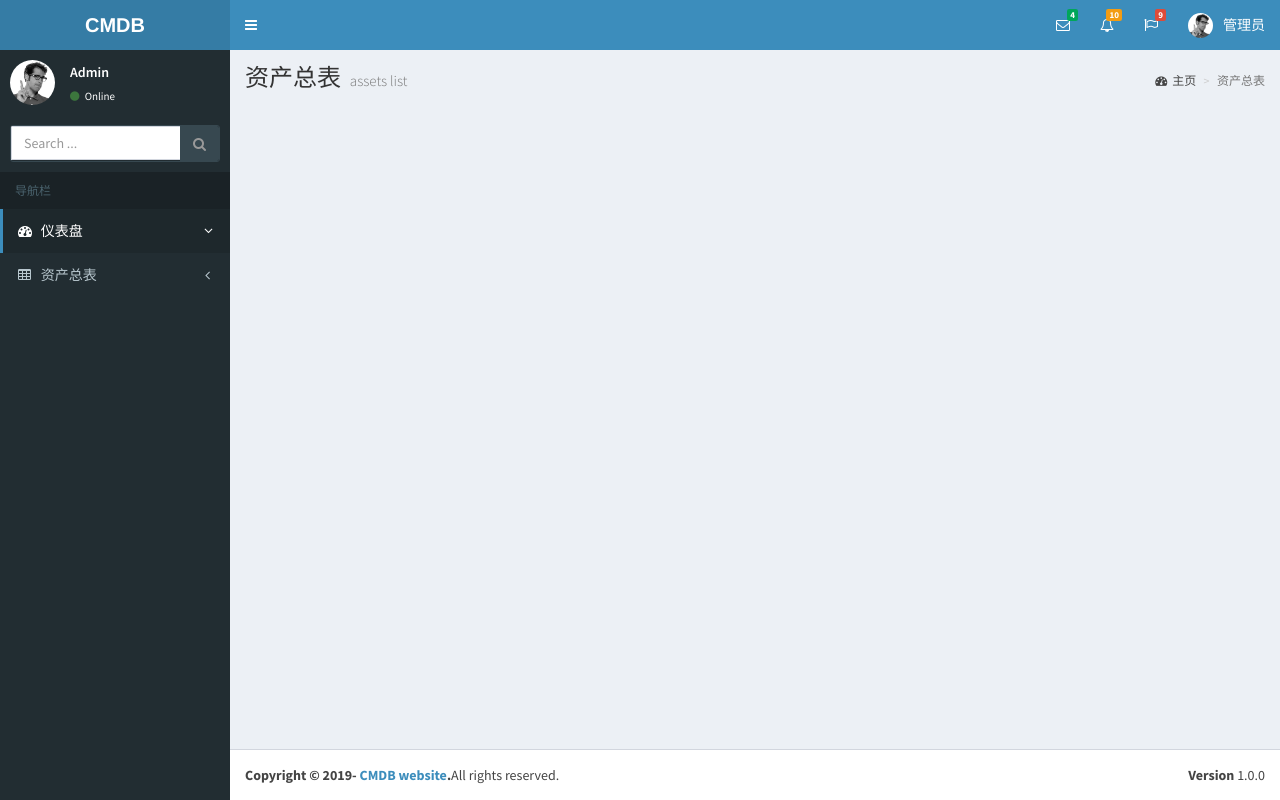
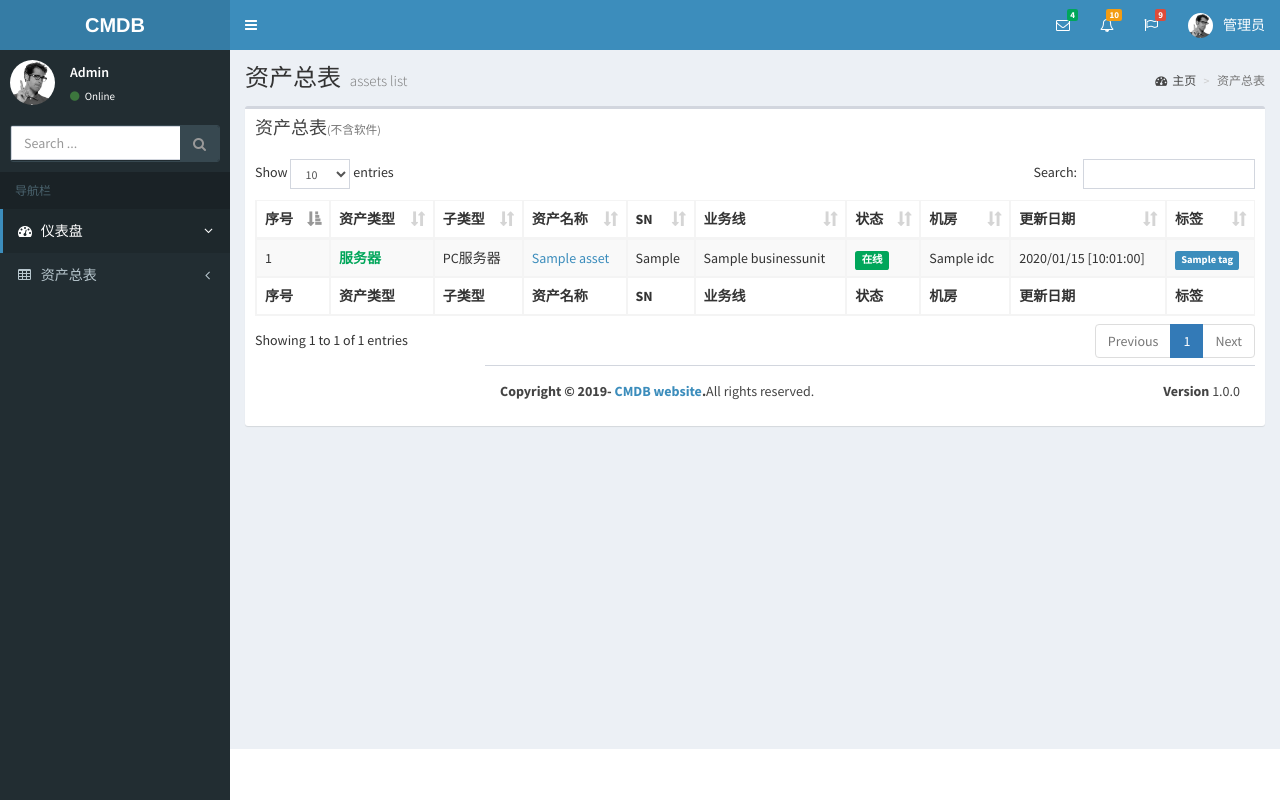
Before and after one commit to xrongxing/cmdb_layer, a Django app: page /assets/index/ in a window 1280 px wide. Run offline with Django 3.2, Linux system fonts and the light colour scheme; tables that the repository leaves empty hold one stand-in row (values such as "Sample post"); some libraries are stand-ins or nearby versions.

Commit message:
index.html add assets list table, use dataTables plugins

```diff
--- a/assets/templates/assets/base.html
+++ b/assets/templates/assets/base.html
@@ -141,7 +141,7 @@
     <div class="pull-right hidden-xs">
     <b>Version</b> 1.0.0
     </div>
-    <strong>Copyright &copy; 2019- <a href="http://127.0.0.1/58014" target="_blank">CMDB website</a>.</strong>All rights reserved.
+    <strong>Copyright &copy; 2019- <a href="http://192.168.1.209:58014/assets/" target="_blank">CMDB website</a>.</strong>All rights reserved.
   </footer>
 </div>
 
--- a/assets/templates/assets/index.html
+++ b/assets/templates/assets/index.html
@@ -22,6 +22,104 @@
       <li class="active">资产总表</li>
     </ol>
   </section>
+  <!-- Main content -->
+  <section class="content">
+  <div class="row">
+  <div class="col-xs-12">
+    <div class="box">
+      <div class="box-header">
+        <h3 class="box-title">资产总表<small>(不含软件)</small></h3>
+      </div>
+      <!-- /.box-header -->
+      <div class="box-body">
+        <table id="assets_table" class="table table-bordered table-striped">
+          <thead>
+            <tr>
+              <th>序号</th>
+              <th>资产类型</th>
+              <th>子类型</th>
+              <th>资产名称</th>
+              <th>SN</th>
+              <th>业务线</th>
+              <th>状态</th>
+              <th>机房</th>
+              <th>更新日期</th>
+              <th>标签</th>
+            </tr>
+          </thead>
+          <tbody>
+            {% for asset in asset %}
+            <tr>
+              <td>{{ forloop.counter }}</td>
+              {% if asset.asset_type == "server" %}
+                <td class="text-green text-bold">{{ asset.get_asset_type_display }}</td>
+                <td>{{ asset.server.get_sub_asset_type_display }}</td>
+              {% elif asset.asset_type == "networkdevice" %}
+                <td class="text-yellow text-blod">{{ asset.get_asset_type_display }}</td>
+                <td>{{ asset.networkdevice.get_sub_asset_type_display }}</td>
+              {% elif asset.asset_type == "storagedevice" %}
+                <td class="text-blue text-blod">{{ asset.get_asset_type_display }}</td>
+                <td>{{ asset.storagedevice.get_sub_asset_type_display }}</td>
+              {% elif asset.asset_type == "sevuritydevice" %}
+                <td class="text-red text-blod">{{ asset.get_asset_type_display }}</td>
+                <td>{{ asset.securitydevice.get_sub_asset_type_display }}</td>
+              {% endif %}
+                {% if asset.asset_type == "server" %}
+                  <td><a href="{% url 'assets:detail' asset.id %}">{{ asset.name }}</a></td>
+                {% else %}
+                  <td>{{ asset.name }}</td>
+                {% endif %}
+              <td>{{ asset.sn }}</td>
+              <td>{{ asset.business_unit | default_if_none:"-" }}</td>
+                {% if asset.status == 0 %}
+                  <td><label class="label label-success">{{ asset.get_status_display }}</label></td>
+                {% elif asset.status == 1 %}
+                  <td><label class="label label-warning">{{ asset.get_status_display }}</label></td>
+                {% elif asset.status == 2 %}
+                  <td><label class="label label-default">{{ asset.get_status_display }}</label></td>
+                {% elif asset.status == 3 %}
+                  <td><label class="label label-danger">{{ asset.get_status_display }}</label></td>
+                {% elif asset.status == 4 %}
+                  <td><label class="label label-info">{{ asset.get_status_display }}</label></td>
+                {% endif %}
+              <td>{{ asset.idc | default:"-" }}</td>
+              <td>{{ asset.m_time | date:"Y/m/d [H:m:s]" }}</td>
+              <td>
+                {% for tag in asset.tags.all %}
+                  <label class="label label-primary">{{ tag.name }}</label>
+                {% empty %}
+                  -
+                {% endfor %}
+              </td>
+            </tr>
+            {% empty %}
+              <tr>没有数据！</tr>
+            {% endfor %}
+          </tbody>
+          <tfoot>
+            <tr>
+              <th>序号</th>
+              <th>资产类型</th>
+              <th>子类型</th>
+              <th>资产名称</th>
+              <th>SN</th>
+              <th>业务线</th>
+              <th>状态</th>
+              <th>机房</th>
+              <th>更新日期</th>
+              <th>标签</th>
+            </tr>
+          </tfoot>
+        <table>
+      </div>
+      <!-- /.box-body -->
+    </div>
+    <!-- /.box -->
+  </div>
+  <!-- /.cow -->
+  </div>
+  <!-- /.row -->
+  </section>
 {% endblock %}
 {% block script %}
   <!-- DataTables -->
@@ -36,4 +134,16 @@
   <!-- AdminLTE for demo purposes -->
   <script src="{% static 'dist/js/demo.js' %}"></script>
   <!-- page script -->
+  <script>
+    $(function () {
+      $("#assets_table").DataTable({
+        "paging": true,  <!-- 允许分页 -->
+        "lengthChange": true,  <!-- 允许改变每页显示行数量 -->
+        "searching": true,  <!-- 允许内容搜索 -->
+        "ordering": true,  <!-- 允许排序 -->
+        "info": true,  <!-- 显示信息 -->
+        "autoWidth": true,  <!-- 固定宽度，不自动缩放 -->
+      });
+    });
+  </script>
 {% endblock %}
--- a/assets/urls.py
+++ b/assets/urls.py
@@ -7,6 +7,6 @@ urlpatterns = [
     url(r'^report/', assets_views.report, name = 'report'),
     url(r'^dashboard/', assets_views.dashboard, name = 'dashboard'),
     url(r'^index/', assets_views.index, name = 'index'),
-    url(r'^detail/(?P<asset_id>[0-9]+)/$', assets_views.index, name = 'detail'),
+    url(r'^detail/(?P<asset_id>[0-9]+)/$', assets_views.detail, name = 'detail'),
     url(r'^$', assets_views.dashboard),
 ]
```
